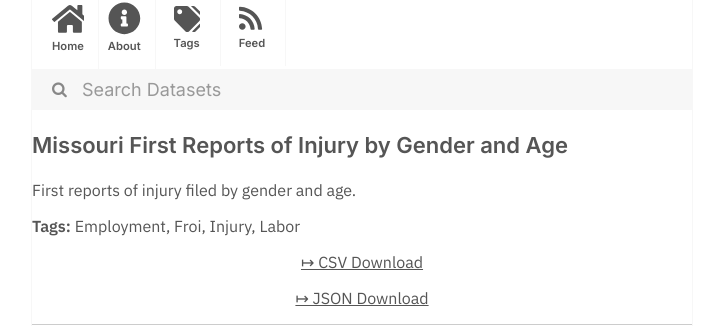
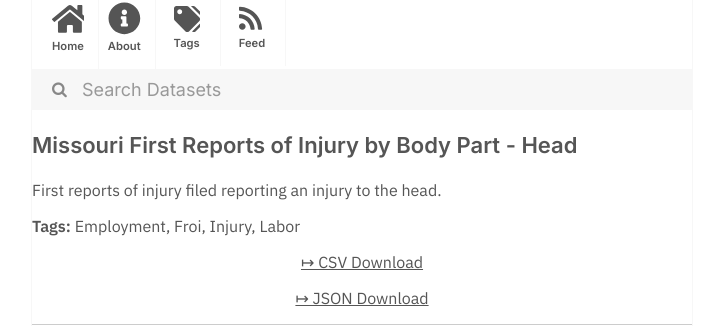
Before and after one commit to dayda-entities/state-of-missouri, a Jekyll site: the page built from _posts/2020-11-10-missouri-first-reports-of-inju.md, in a window 1280 px wide. Shown: the part 216-542 px from the top of the page, without its empty margins (278-1001 px from the left). Built offline with Jekyll 4.4.1, drawn with Linux system fonts in a browser that asks for light colours.

```diff
--- a/_posts/2020-11-10-missouri-first-reports-of-inju.md
+++ b/_posts/2020-11-10-missouri-first-reports-of-inju.md
@@ -1,7 +1,7 @@
 ---
-title: Missouri First Reports of Injury by Gender and Age
-created: '2020-11-10T17:23:40.369785'
-modified: '2020-11-10T17:23:40.369796'
+title: Missouri First Reports of Injury by Body Part - Head
+created: '2020-11-10T17:23:43.772358'
+modified: '2020-11-10T17:23:43.772369'
 state: active
 type: dataset
 tags:
@@ -11,9 +11,9 @@ tags:
   - Labor
 groups:
   - Local Government
-csv_url: 'https://data.mo.gov/api/views/mcuk-295r/rows.csv?accessType=DOWNLOAD'
-json_url: 'https://data.mo.gov/api/views/mcuk-295r/rows.json?accessType=DOWNLOAD'
+csv_url: 'https://data.mo.gov/api/views/tvgd-f4ks/rows.csv?accessType=DOWNLOAD'
+json_url: 'https://data.mo.gov/api/views/tvgd-f4ks/rows.json?accessType=DOWNLOAD'
 layout: post
 
 ---
-First reports of injury filed by gender and age.
+First reports of injury filed reporting an injury to the head.
```
